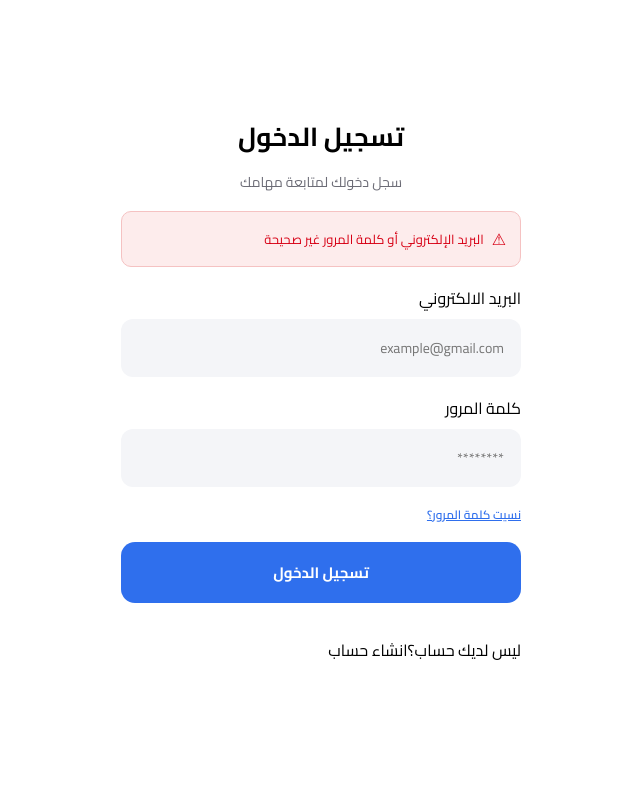
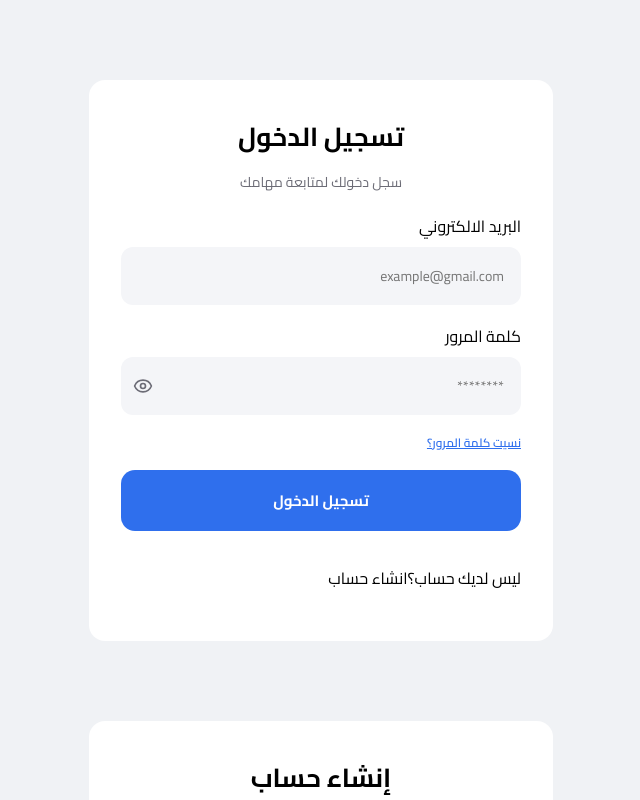
Before and after one commit to ghaidasameer17-dot/task-management-app, a React (Vite) app in the folder client/: page / in a window 1280 px wide. Shown: the top 800 px of the page, without its empty margins (319-959 px from the left). Built offline with nearby package versions, Linux system fonts and the light colour scheme.

Commit message:
Add auth screens with interactivity

```diff
--- a/client/src/components/Login.jsx
+++ b/client/src/components/Login.jsx
@@ -1,15 +1,32 @@
 import "./Login.css";
+import { useState } from "react";
+import { Eye, EyeOff } from 'lucide-react';
 const Login = () => {
+  const [ShowError, setShowError]=useState(false);
+const [email, setEmail] = useState('');
+const [password, setPassword] = useState('');
+const [showPassword, setShowPassword] = useState(false);
+  const handleLogin =()=>{
+    if(!email ||!password ){
+    setShowError(true);
+    }
+    else{
+      setShowError(false);
+
+    }
+  }
   return (
     <div className="auth-container">
       <div className="auth-header">
         <h2>تسجيل الدخول </h2>
         <p>سجل دخولك لمتابعة مهامك</p>
       </div>
+      {ShowError&&(
         <div className="error-banner">
         <span>⚠</span>
         <p>البريد الإلكتروني أو كلمة المرور غير صحيحة</p>
       </div>
+      )}
 
       <div className="form-group">
         <label htmlFor="email">البريد الالكتروني</label>
@@ -17,23 +34,38 @@ const Login = () => {
           id="email"
           type="email"
           placeholder="example@gmail.com "
+          value={email}
+  onChange={(e) => setEmail(e.target.value)}
+
           required
         />
       </div>
       <div className="form-group">
   <label htmlFor="password">كلمة المرور</label>
+
+  <div className="password-wrapper">
     <input
-          type="password"
+  type={showPassword ? 'text' : 'password'}
       name="password"
       id="password"
       placeholder="********"
+      value={password}
+      onChange={(e) => setPassword(e.target.value)}
     />
+    <button
+  type="button"
+  className="eye-btn"
+  onClick={() => setShowPassword(!showPassword)}
+>
+  {showPassword ? <EyeOff size={20} /> : <Eye size={20} />}
+</button>
+  </div>
 </div>
 
       <a href="#" className="forgot-link">
         نسيت كلمة المرور؟
       </a>
-      <button className="auth-btn">تسجيل الدخول</button>
+      <button className="auth-btn" onClick={handleLogin}>تسجيل الدخول</button>
       <p className="signup-text">
         ليس لديك حساب؟<span>انشاء حساب</span>
       </p>
--- a/client/src/index.css
+++ b/client/src/index.css
@@ -117,3 +117,34 @@ body {
   color: #6c6c76;
   margin-top: 2px;
 }
+
+body {
+  margin: 0;
+  background: #F0F2F5;
+  font-family: 'Cairo', sans-serif;
+}
+
+.auth-container {
+  background: #ffffff;
+  border-radius: 16px;
+}
+.password-wrapper {
+  position: relative;
+  display: flex;
+  align-items: center;
+}
+.password-wrapper input {
+  width: 100%;
+  padding-left: 44px;
+}
+.eye-btn {
+  position: absolute;
+  left: 12px;
+  background: none;
+  border: none;
+  padding: 0;
+  cursor: pointer;
+  display: flex;
+  align-items: center;
+  color: #6c6c76;
+}
```
Also changed, not shown: client/src/components/Login.css (line endings or trailing spaces), 1 other file (tests, documents, lock files or other folders). Lines whose indentation alone changed are shown as unchanged.
